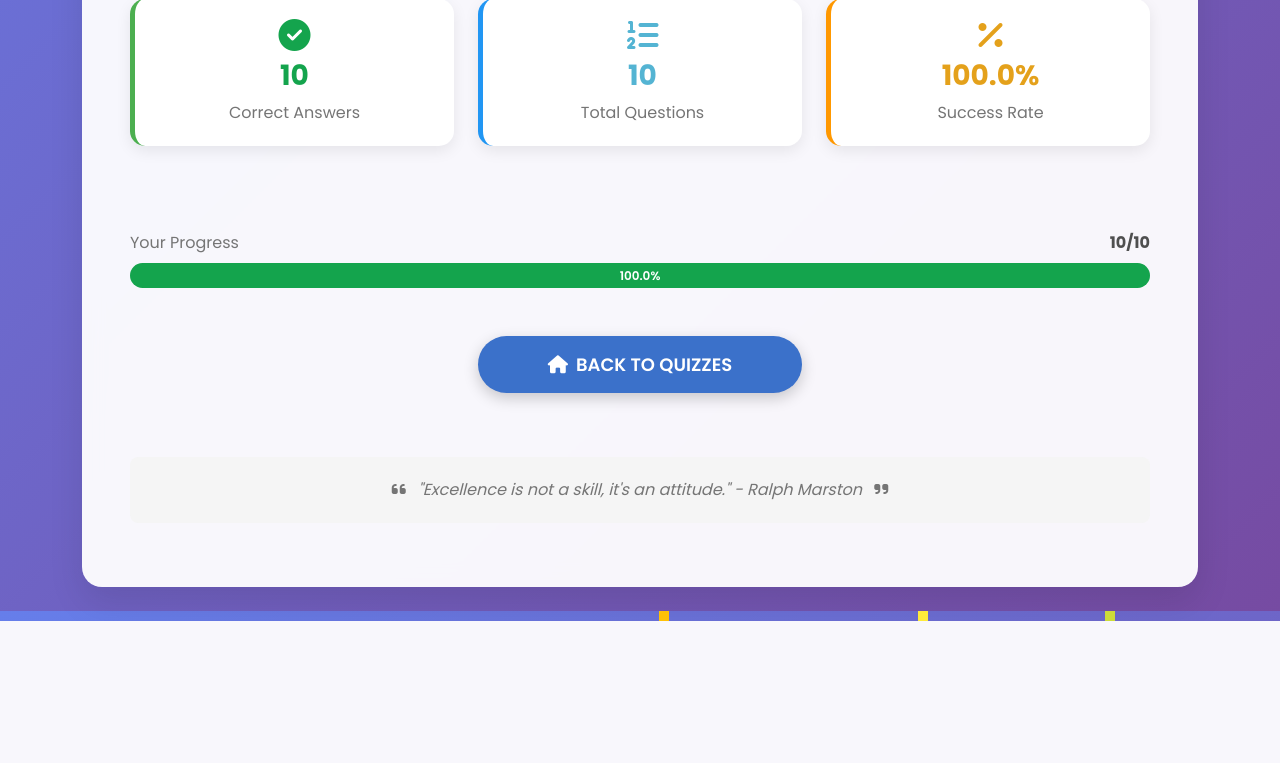
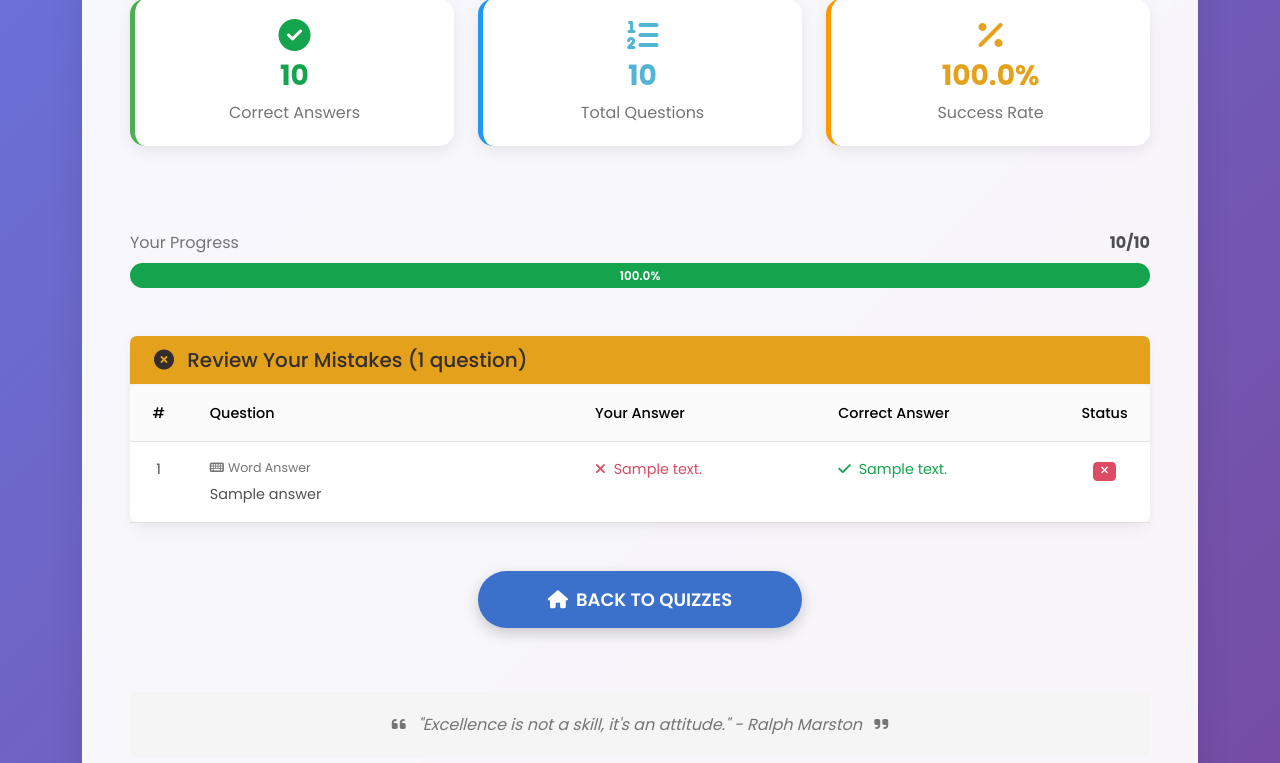
Before and after one commit to drunyd/quiz-app, a FastAPI app: template templates/result.html in a window 1280 px wide. Shown: the part 791-1554 px from the top of the page. Before the commit the page ends 1412 px from the top, so only its background shows below. Run offline with FastAPI, Linux system fonts and the light colour scheme; the template is opened without the code that fills it: most values are stand-ins (such as "Sample title", 1, 10 or a date in 2020); some libraries are stand-ins or nearby versions.

Commit message:
review on results page added

```diff
--- a/app.py
+++ b/app.py
@@ -297,7 +297,7 @@ async def submit(request: Request, quiz_name: str):
     form = await request.form()
 
     # Get the original indices from the form to reconstruct the same shuffled order
-    original_indices_str = form.get("original_indices", "")
+    original_indices_str = str(form.get("original_indices", ""))
     if original_indices_str:
         original_indices = [int(idx) for idx in original_indices_str.split(',')]
         # Reconstruct the same shuffled questions
@@ -315,31 +315,80 @@ async def submit(request: Request, quiz_name: str):
 
     score = 0
     total = len(shuffled_questions)
+    incorrect_answers = []
 
     for i, q in enumerate(shuffled_questions):
         qtype = q["Type"]
         correct = q["Correct"]
+        is_correct = False
 
         if qtype == "singlechoice":
             # Get the original correct answer from the form data
-            original_correct = form.get(f"q{i}_correct")
-            if form.get(f"q{i}") == original_correct:
+            original_correct = str(form.get(f"q{i}_correct", ""))
+            user_answer = str(form.get(f"q{i}", ""))
+            if user_answer == original_correct:
                 score += 1
+                is_correct = True
+            else:
+                # Store incorrect answer details
+                incorrect_answers.append({
+                    'question': q.get('Question', f'Question {i+1}'),
+                    'user_answer': q.get(user_answer, 'No answer selected'),
+                    'correct_answer': q.get(original_correct, 'Unknown'),
+                    'question_type': 'singlechoice'
+                })
 
         elif qtype == "multiplechoice":
             # Get the original correct answers from the form data
-            original_correct_str = form.get(f"q{i}_correct")
+            original_correct_str = str(form.get(f"q{i}_correct", ""))
             if original_correct_str:
                 original_correct = original_correct_str.split(',')
-                selected = form.getlist(f"q{i}")
+                selected = [str(item) for item in form.getlist(f"q{i}")]
                 if sorted(selected) == sorted(original_correct):
                     score += 1
+                    is_correct = True
+                else:
+                    # Store incorrect answer details
+                    correct_answers_text = []
+                    user_answers_text = []
+
+                    for idx in original_correct:
+                        try:
+                            idx_int = int(idx)
+                            if idx_int < len(q.get("Answers", [])):
+                                correct_answers_text.append(q.get("Answers", [])[idx_int])
+                        except ValueError:
+                            continue
+
+                    for idx in selected:
+                        try:
+                            idx_int = int(idx)
+                            if idx_int < len(q.get("Answers", [])):
+                                user_answers_text.append(q.get("Answers", [])[idx_int])
+                        except ValueError:
+                            continue
+
+                    incorrect_answers.append({
+                        'question': q.get('Question', f'Question {i+1}'),
+                        'user_answer': ', '.join(user_answers_text) if user_answers_text else 'No answer selected',
+                        'correct_answer': ', '.join(correct_answers_text) if correct_answers_text else 'Unknown',
+                        'question_type': 'multiplechoice'
+                    })
 
         elif qtype == "word":
-            answer = form.get(f"q{i}", "").strip()
+            answer = str(form.get(f"q{i}", "")).strip()
             valid = [str(c) for c in correct]
             if answer in valid:
                 score += 1
+                is_correct = True
+            else:
+                # Store incorrect answer details
+                incorrect_answers.append({
+                    'question': q.get('Question', f'Question {i+1}'),
+                    'user_answer': answer if answer else 'No answer provided',
+                    'correct_answer': ', '.join(str(c) for c in correct),
+                    'question_type': 'word'
+                })
 
     # Save the quiz attempt
     save_quiz_attempt(user['username'], quiz_name, score, total)
@@ -351,5 +400,6 @@ async def submit(request: Request, quiz_name: str):
             "score": score,
             "total": total,
             "user": user,
+            "incorrect_answers": incorrect_answers,
         },
     )
--- a/templates/result.html
+++ b/templates/result.html
@@ -246,6 +246,67 @@
                 </div>
             </div>
 
+            <!-- Incorrect Answers Summary -->
+            {% if incorrect_answers %}
+            <div class="mb-5">
+                <div class="card">
+                    <div class="card-header bg-warning text-dark">
+                        <h5 class="mb-0">
+                            <i class="fas fa-times-circle me-2"></i>
+                            Review Your Mistakes ({{ incorrect_answers|length }} question{% if incorrect_answers|length != 1 %}s{% endif %})
+                        </h5>
+                    </div>
+                    <div class="card-body p-0">
+                        <div class="table-responsive">
+                            <table class="table table-hover mb-0">
+                                <thead class="table-light">
+                                    <tr>
+                                        <th width="5%">#</th>
+                                        <th width="40%">Question</th>
+                                        <th width="25%">Your Answer</th>
+                                        <th width="25%">Correct Answer</th>
+                                        <th width="5%">Status</th>
+                                    </tr>
+                                </thead>
+                                <tbody>
+                                    {% for answer in incorrect_answers %}
+                                    <tr>
+                                        <td class="text-center">{{ loop.index }}</td>
+                                        <td>
+                                            <small class="text-muted d-block mb-1">
+                                                {% if answer.question_type == 'singlechoice' %}
+                                                    <i class="fas fa-dot-circle me-1"></i>Single Choice
+                                                {% elif answer.question_type == 'multiplechoice' %}
+                                                    <i class="fas fa-check-square me-1"></i>Multiple Choice
+                                                {% else %}
+                                                    <i class="fas fa-keyboard me-1"></i>Word Answer
+                                                {% endif %}
+                                            </small>
+                                            {{ answer.question }}
+                                        </td>
+                                        <td class="text-danger">
+                                            <i class="fas fa-times me-1"></i>
+                                            {{ answer.user_answer }}
+                                        </td>
+                                        <td class="text-success">
+                                            <i class="fas fa-check me-1"></i>
+                                            {{ answer.correct_answer }}
+                                        </td>
+                                        <td class="text-center">
+                                            <span class="badge bg-danger">
+                                                <i class="fas fa-times"></i>
+                                            </span>
+                                        </td>
+                                    </tr>
+                                    {% endfor %}
+                                </tbody>
+                            </table>
+                        </div>
+                    </div>
+                </div>
+            </div>
+            {% endif %}
+
             <!-- Action Buttons -->
             <div class="text-center">
                 <div class="row justify-content-center">
```
